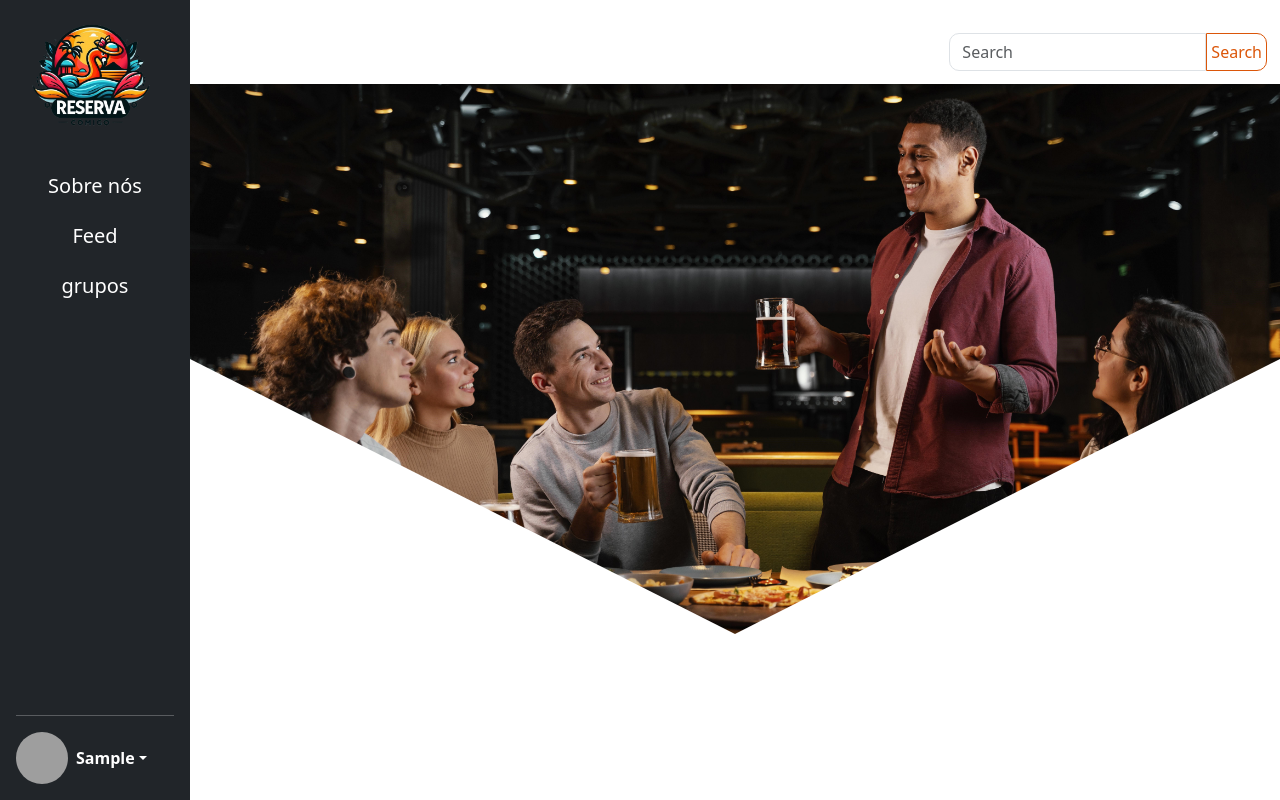
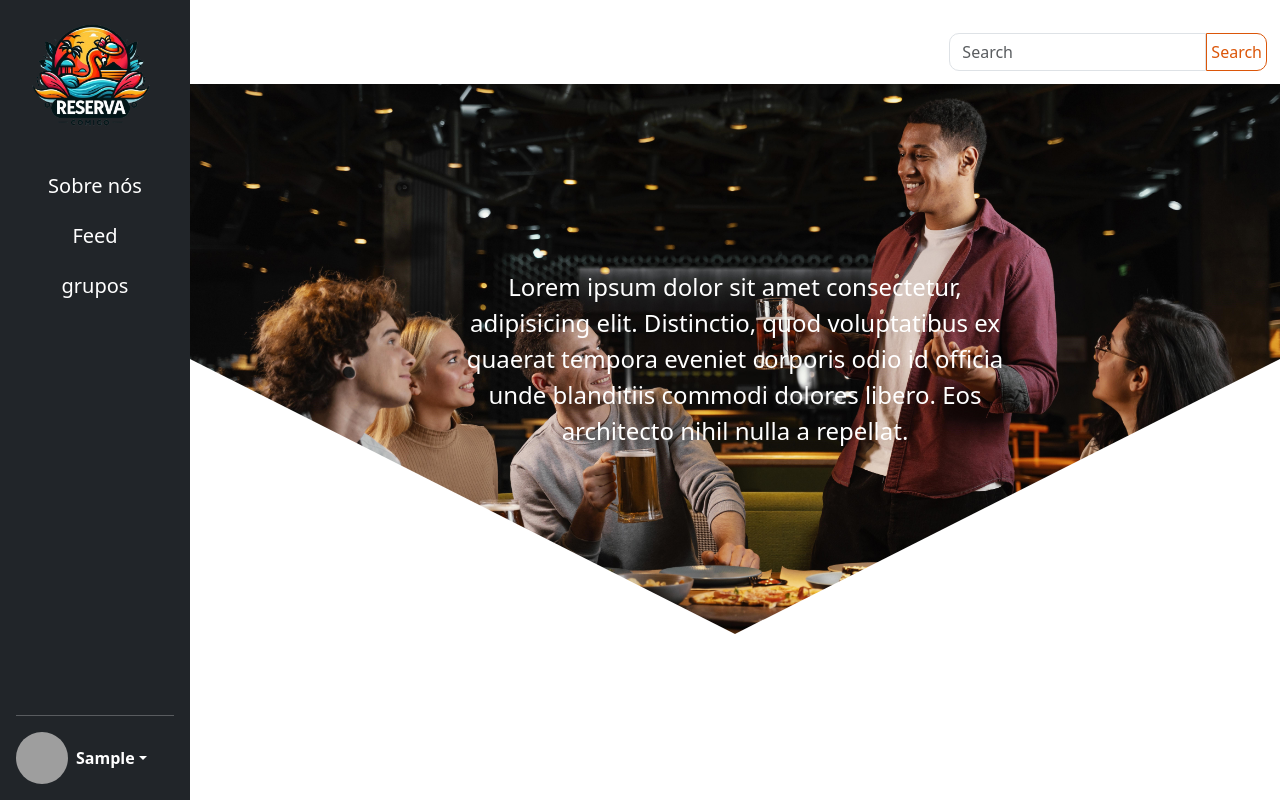
Before and after one commit to Angelo-Requenha/reserva-comigo, a Django app: page /cliente/feed/ in a window 1280 px wide. Run offline with Django 5.2, Linux system fonts and the light colour scheme; the visitor is signed in with stand-in values (Sample User, id 1); data comes from the database, SQL or seed files in the repository; grey boxes are pictures that could not be loaded.

Commit message:
salvando alterações na pagina do feed

```diff
--- a/cliente_app/templates/feed.html
+++ b/cliente_app/templates/feed.html
@@ -7,6 +7,7 @@
         position: relative;
         width: 100%;
         height: 550px;
+        overflow: ;
     }
 
     .escudo-container::before {
@@ -33,6 +34,17 @@
         clip-path: polygon(50% 0%, 100% 50%, 50% 100%, 0% 50%);
         z-index: 1; /* Colocando o losango abaixo do retângulo */
     }
+
+    .escudo-text {
+        position: absolute;
+        top: 50%;
+        left: 50%;
+        transform: translate(-50%, -50%);
+        font-size: 24px; /* Tamanho do texto */
+        color: #fff; /* Cor do texto */
+        text-align: center;
+        z-index: 3; /* Colocando o texto acima de tudo */
+    }
 </style>
 
 <header>
@@ -44,7 +56,9 @@
     </div>
 </header>
 
-<div class="escudo-container"></div>
+<div class="escudo-container">
+    <div class="escudo-text">Lorem ipsum dolor sit amet consectetur, adipisicing elit. Distinctio, quod voluptatibus ex quaerat tempora eveniet corporis odio id officia unde blanditiis commodi dolores libero. Eos architecto nihil nulla a repellat.</div>
+</div>
 
     {% for usuario in usuarios %}
         <a href="{% url 'estab_app:pagina_estab' usuario.first_name %}" class="feed_container">
```
